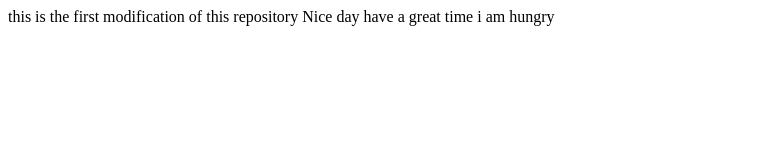
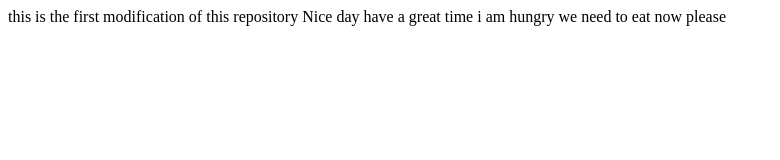
Before and after one commit to GRAAM8/Repository1-, a plain HTML site: page index.html in a window 1280 px wide. Shown: the whole page, without its empty margins (0-780 px from the left). Drawn offline with Linux system fonts and the light colour scheme.

Commit message:
Update index.html

```diff
--- a/index.html
+++ b/index.html
@@ -9,5 +9,6 @@ this is the first modification of this repository
 Nice day
 have a great time
 i am hungry
+we need to eat now please
   </body>
 </html>
```
